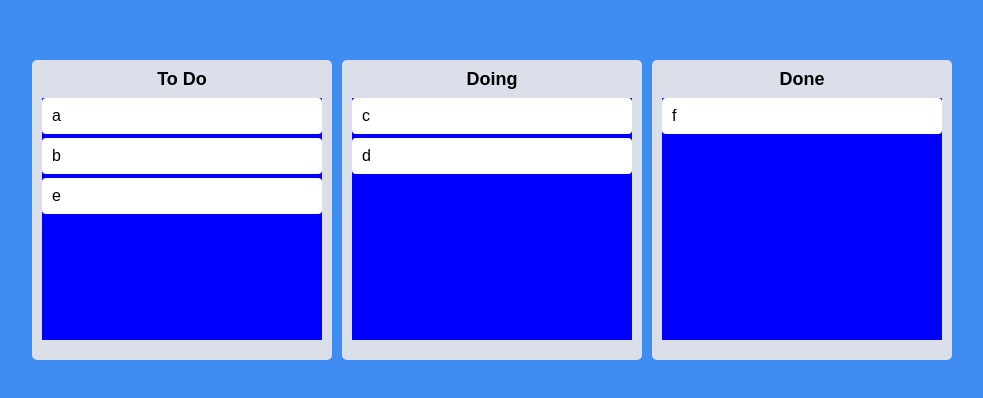
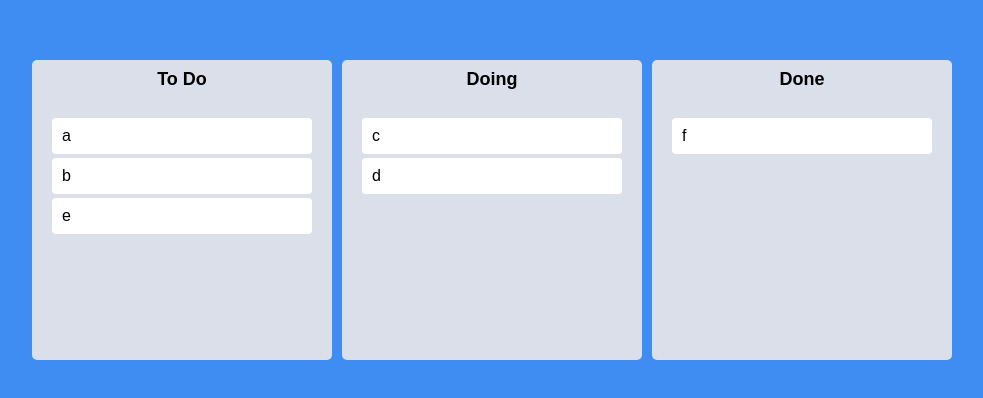
Before and after one commit to kihyeoon/react-masterclass, a React (Create React App) app: page / in a window 1280 px wide. Shown: the part 190-588 px from the top of the page, without its empty margins (148-1131 px from the left). Built offline with nearby package versions, Linux system fonts and the light colour scheme.

Commit message:
6.12 Final Styles

```diff
--- a/src/Components/Board.tsx
+++ b/src/Components/Board.tsx
@@ -4,13 +4,13 @@
 
 const Wrapper = styled.div`
   width: 300px;
-  padding: 20px 10px;
   padding-top: 10px;
   background-color: ${(props) => props.theme.boardColor};
   border-radius: 5px;
   min-height: 300px;
   display: flex;
   flex-direction: column;
+  overflow: hidden;
 `;
 
 const Title = styled.h2`
@@ -27,9 +27,14 @@
 
 const Area = styled.div<IArea>`
   background-color: ${(props) =>
-    props.isDraggingOver ? "pink" : props.isDraggingFromThis ? "red" : "blue"};
+    props.isDraggingOver
+      ? "#dfe6e9"
+      : props.isDraggingFromThis
+      ? "#b2bec3"
+      : "transparent"};
   flex-grow: 1;
   transition: background-color 0.2s ease-in-out;
+  padding: 20px;
 `;
 
 interface IProps {
--- a/src/Components/DragabbleCard.tsx
+++ b/src/Components/DragabbleCard.tsx
@@ -2,11 +2,14 @@
 import { Draggable } from "react-beautiful-dnd";
 import styled from "styled-components";
 
-const Card = styled.div`
+const Card = styled.div<{ isDragging: boolean }>`
   border-radius: 4px;
   margin-bottom: 4px;
   padding: 10px;
-  background-color: ${(props) => props.theme.cardColor};
+  background-color: ${(props) =>
+    props.isDragging ? "#e4f2ff" : props.theme.cardColor};
+  box-shadow: ${(props) =>
+    props.isDragging ? "0px 2px 5px rgba(0, 0, 0, 0.1)" : "none"};
 `;
 
 interface IProps {
@@ -18,11 +21,12 @@
   console.log(toDo, "render");
   return (
     <Draggable key={toDo} draggableId={toDo} index={index}>
-      {(provided) => (
+      {(provided, snapshot) => (
         <Card
           ref={provided.innerRef}
           {...provided.draggableProps}
           {...provided.dragHandleProps}
+          isDragging={snapshot.isDragging}
         >
           {toDo}
         </Card>
```
